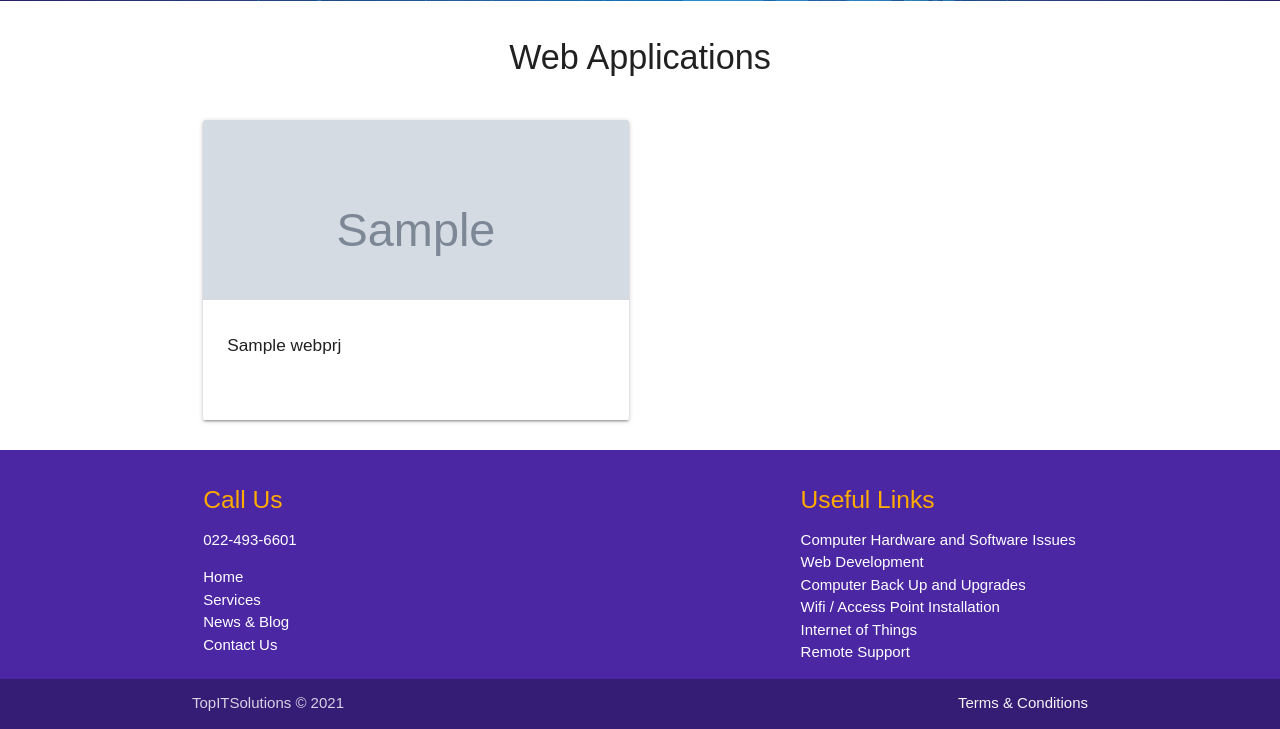
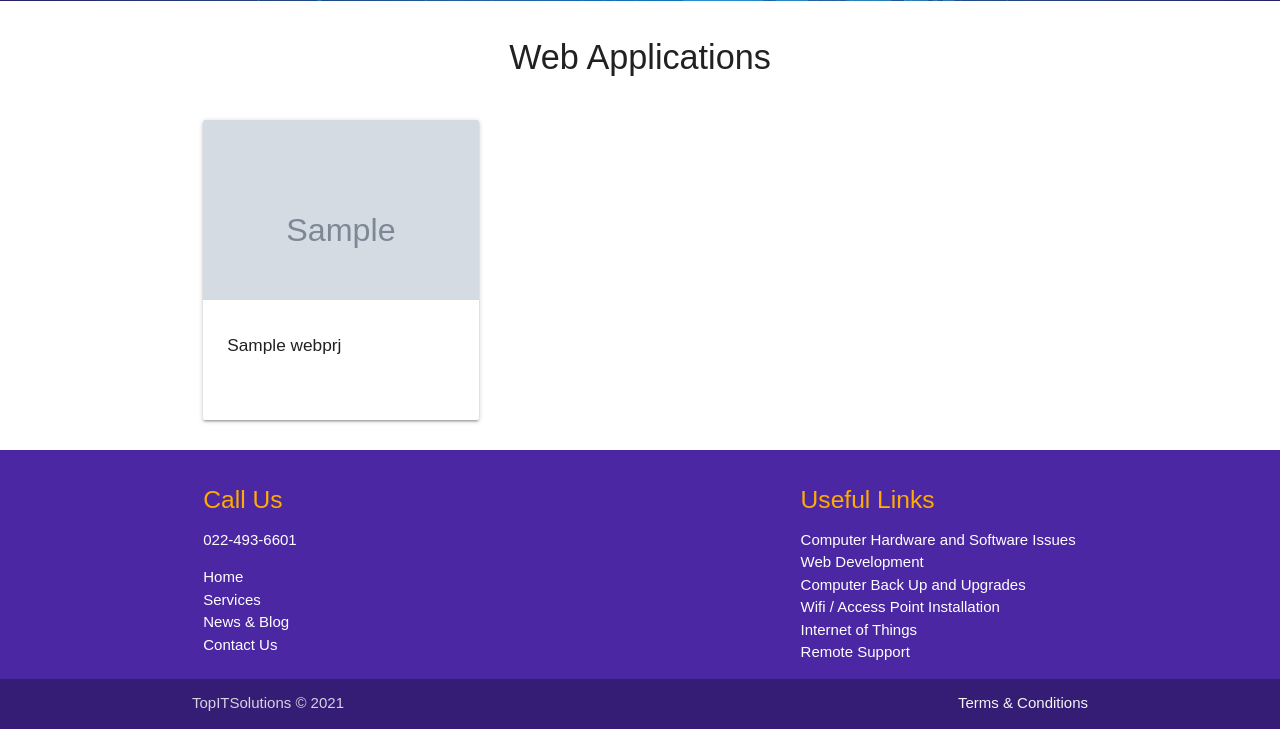
Before and after one commit to christopherece/topitsolutions_project, a Django app: page /services/webdevelopment in a window 1280 px wide. Shown: the part 489-1218 px from the top of the page. Run offline with Django 3.2, Linux system fonts and the light colour scheme; tables that the repository leaves empty hold one stand-in row (values such as "Sample post"); grey boxes marked "Sample" are stand-in pictures; some libraries are stand-ins or nearby versions.

Commit message:
Change Card Layout

```diff
--- a/templates/services/webdevelopment.html
+++ b/templates/services/webdevelopment.html
@@ -27,7 +27,7 @@
         </h4><br>
         {% if webprjs %}
           {% for webprj in webprjs %}
-          <div class="col s12 m6">
+          <div class="col s12 m4">
             <div class="card small">
               <div class="card-image">
                   <img src="{{webprj.photo.url}}" alt="" style="min-height: 220px; max-height: 220px;">
```
